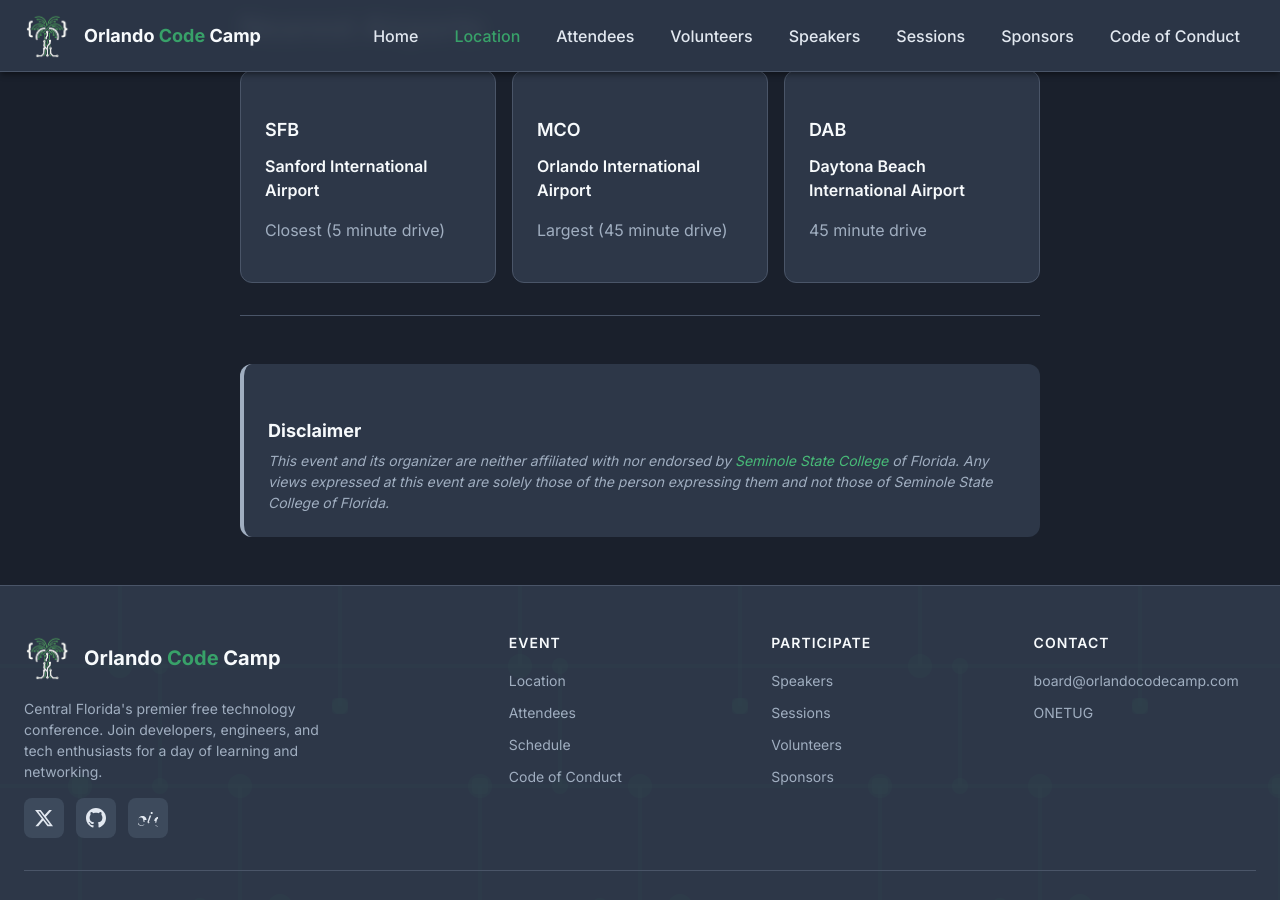
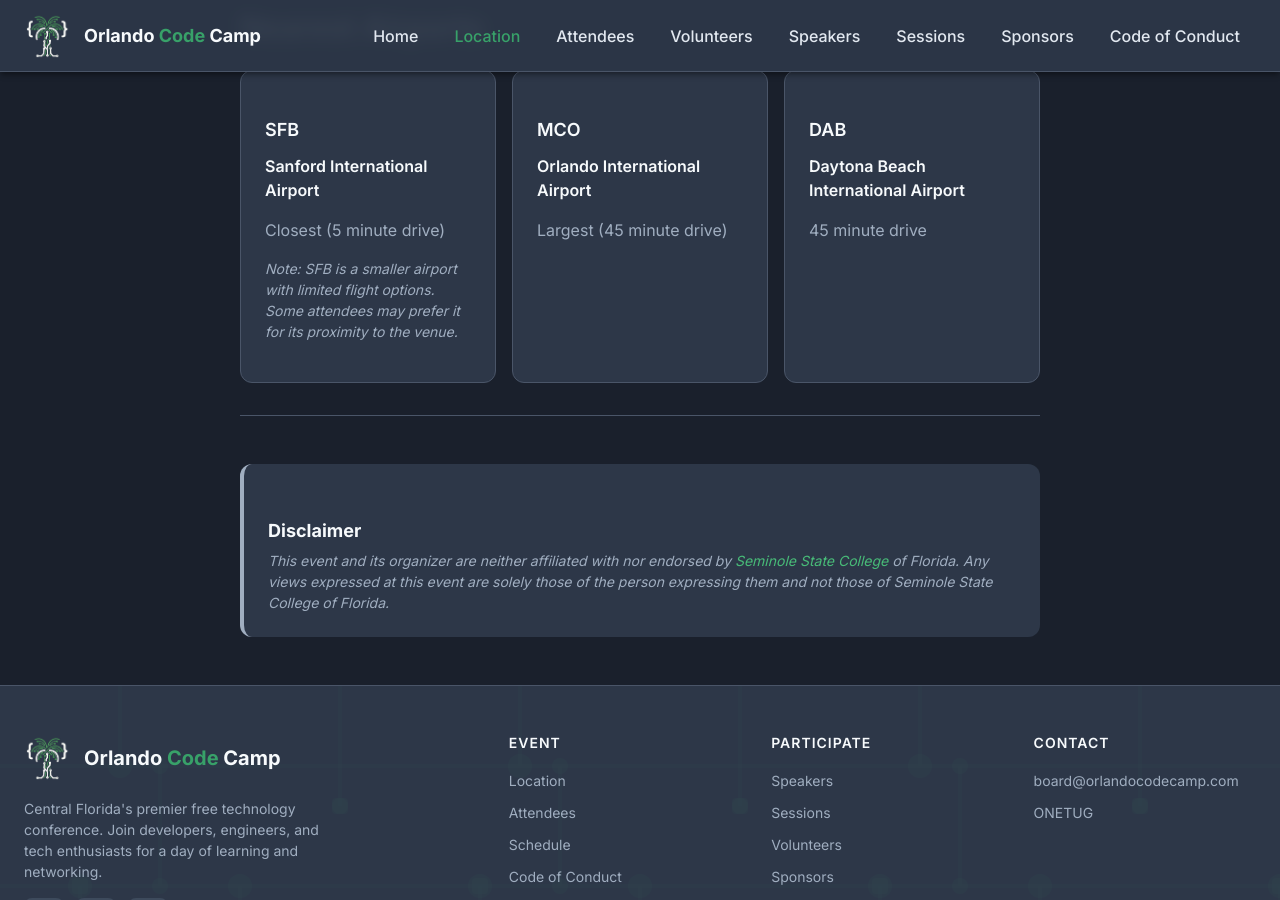
Before and after one commit to Orlando-Codecamp/orlandocodecamp.github.io, a Jekyll site: the page built from location.md, in a window 1280 px wide and 900 px high, scrolled down 2373 px. Built offline with Jekyll 4.4.1, drawn with Linux system fonts in a browser that asks for light colours.

Commit message:
docs: Add Sanford airport travel note to location page
Adds helpful context about Sanford International Airport (SFB) for attendees planning travel.

- Note that SFB is a smaller airport with limited flight options
- Mention proximity benefit for those who can find suitable flights

```diff
--- a/location.md
+++ b/location.md
@@ -66,6 +66,7 @@ nav_order: 2
     <h4 class="info-card-title">SFB</h4>
     <p><strong>Sanford International Airport</strong></p>
     <p class="text-muted">Closest (5 minute drive)</p>
+    <p class="text-sm text-muted mt-2"><em>Note: SFB is a smaller airport with limited flight options. Some attendees may prefer it for its proximity to the venue.</em></p>
   </div>
 
   <div class="info-card">
```
